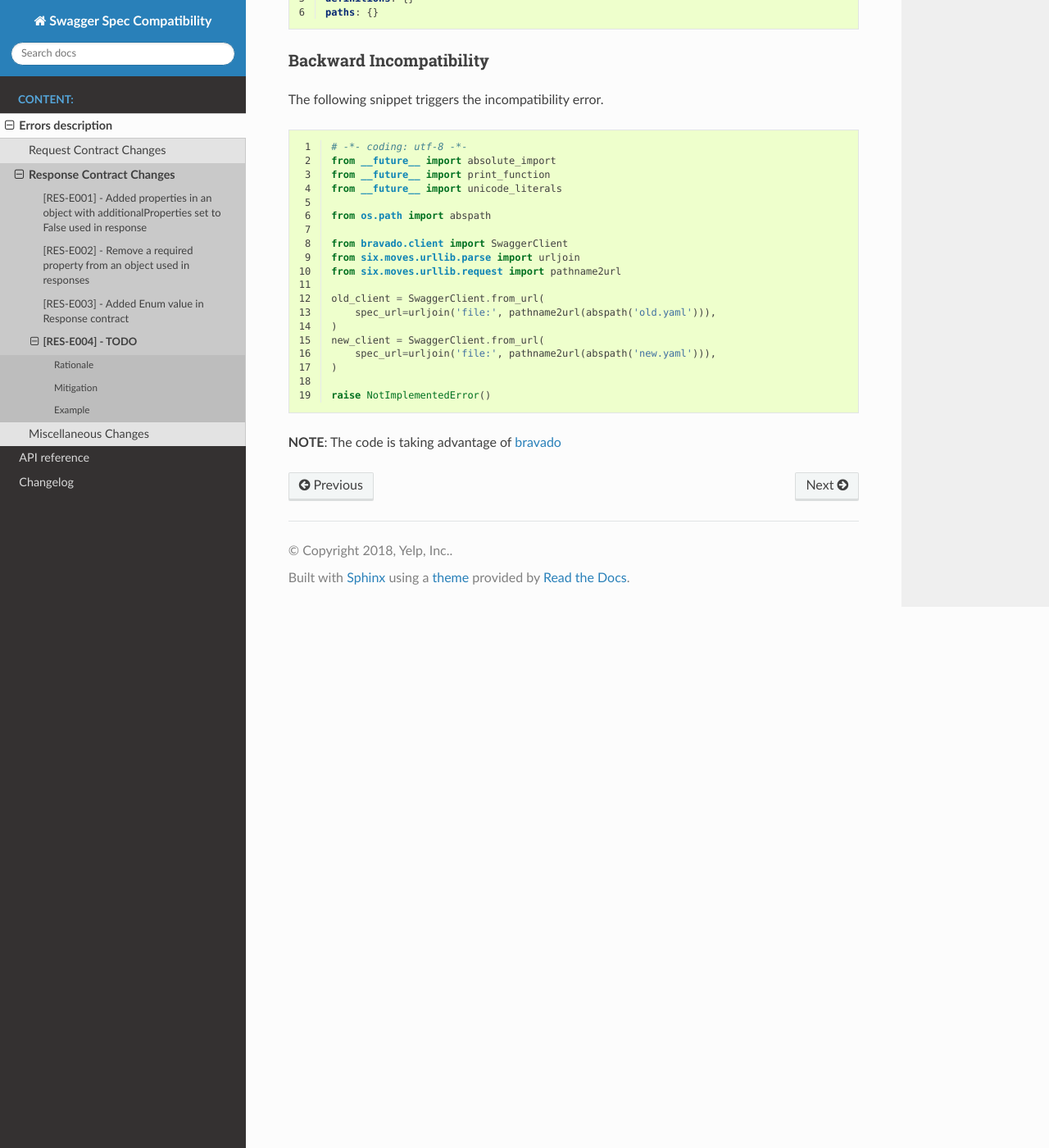
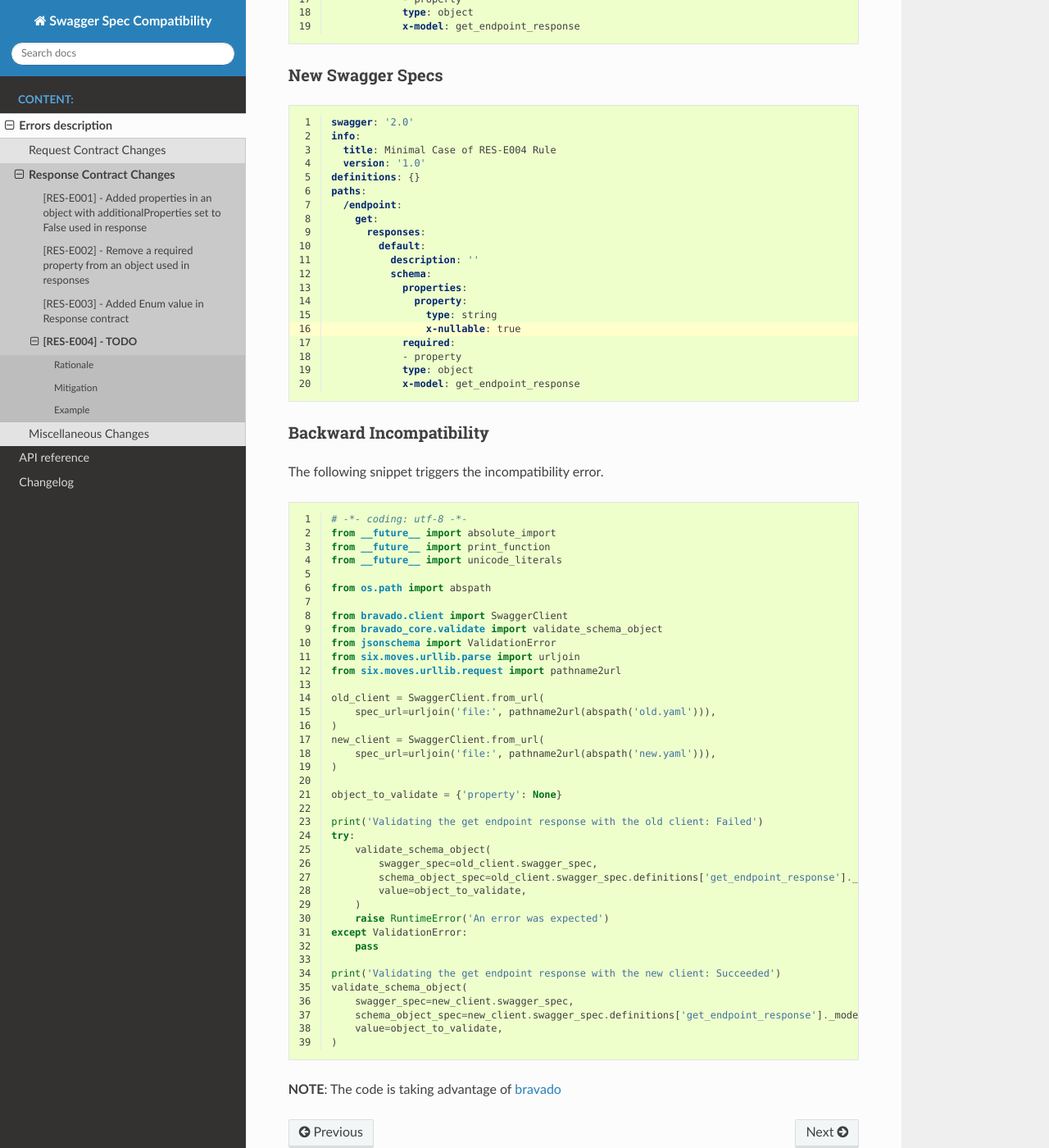
Before and after one commit to Yelp/swagger-spec-compatibility, a Sphinx documentation site: the page built from docs/source/rules/RES-E004.rst, in a window 1280 px wide and 1400 px high, scrolled down 765 px. Shown: the whole window at 82% size. Built offline with Sphinx 7.4.7 and the Read the Docs theme 2.0.0, drawn with Linux system fonts in a browser that asks for light colours; some of the changed text lies outside the part shown.

Commit message:
RES-E004 tester

```diff
--- a/docs/source/rules/RES-E004.rst
+++ b/docs/source/rules/RES-E004.rst
@@ -26,8 +26,7 @@ New Swagger Specs
    :name: New Swagger Spec
    :language: yaml
    :linenos:
-
-.. Please highlight the different lines by using `:emphasize-lines: #`
+   :emphasize-lines: 16
 
 Backward Incompatibility
 ~~~~~~~~~~~~~~~~~~~~~~~~
--- a/docs/source/rules/examples/RES-E004/new.yaml
+++ b/docs/source/rules/examples/RES-E004/new.yaml
@@ -3,4 +3,18 @@ info:
   title: Minimal Case of RES-E004 Rule
   version: '1.0'
 definitions: {}
-paths: {}
+paths:
+  /endpoint:
+    get:
+      responses:
+        default:
+          description: ''
+          schema:
+            properties:
+              property:
+                type: string
+                x-nullable: true
+            required:
+            - property
+            type: object
+            x-model: get_endpoint_response
--- a/docs/source/rules/examples/RES-E004/old.yaml
+++ b/docs/source/rules/examples/RES-E004/old.yaml
@@ -3,4 +3,17 @@ info:
   title: Minimal Case of RES-E004 Rule
   version: '1.0'
 definitions: {}
-paths: {}
+paths:
+  /endpoint:
+    get:
+      responses:
+        default:
+          description: ''
+          schema:
+            properties:
+              property:
+                type: string
+            required:
+            - property
+            type: object
+            x-model: get_endpoint_response
--- a/docs/source/rules/examples/RES-E004/tester.py
+++ b/docs/source/rules/examples/RES-E004/tester.py
@@ -6,6 +6,8 @@ from __future__ import unicode_literals
 from os.path import abspath
 
 from bravado.client import SwaggerClient
+from bravado_core.validate import validate_schema_object
+from jsonschema import ValidationError
 from six.moves.urllib.parse import urljoin
 from six.moves.urllib.request import pathname2url
 
@@ -16,4 +18,22 @@ new_client = SwaggerClient.from_url(
     spec_url=urljoin('file:', pathname2url(abspath('new.yaml'))),
 )
 
-raise NotImplementedError()
+object_to_validate = {'property': None}
+
+print('Validating the get endpoint response with the old client: Failed')
+try:
+    validate_schema_object(
+        swagger_spec=old_client.swagger_spec,
+        schema_object_spec=old_client.swagger_spec.definitions['get_endpoint_response']._model_spec,
+        value=object_to_validate,
+    )
+    raise RuntimeError('An error was expected')
+except ValidationError:
+    pass
+
+print('Validating the get endpoint response with the new client: Succeeded')
+validate_schema_object(
+    swagger_spec=new_client.swagger_spec,
+    schema_object_spec=new_client.swagger_spec.definitions['get_endpoint_response']._model_spec,
+    value=object_to_validate,
+)
```
